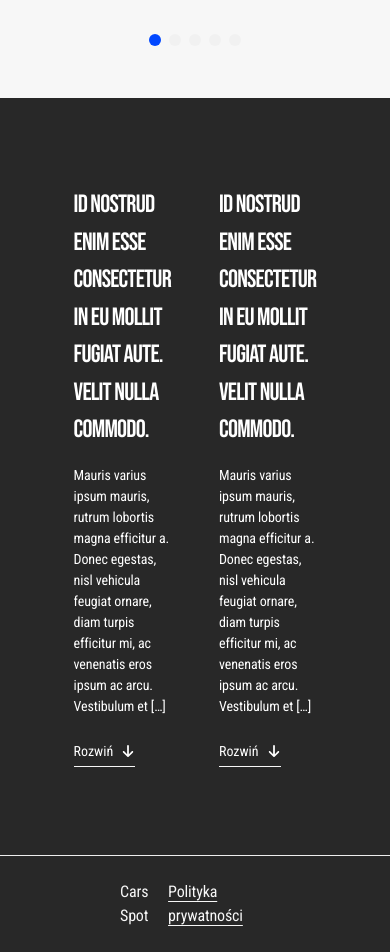
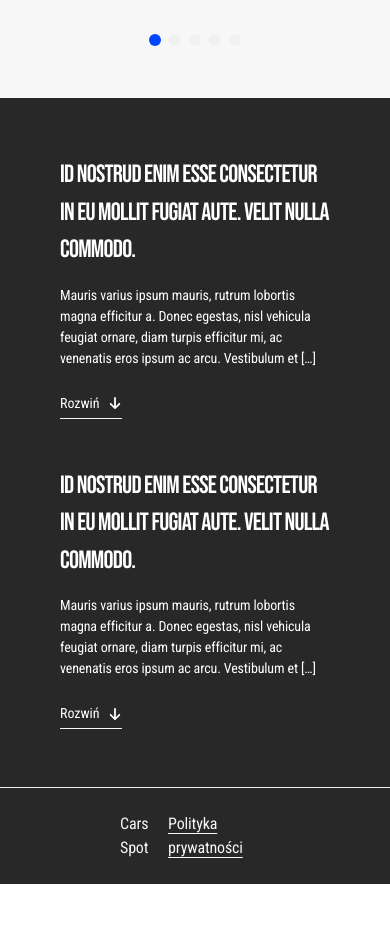
Before and after one commit to leyuav/recruitment-task, a React (Vite) app in the folder recruitment-task/: page / in a window 390 px wide. Shown: the part 972-1924 px from the top of the page. After the commit the page ends 1856 px from the top, so only its background shows below. Built offline with nearby package versions, Linux system fonts and the light colour scheme.

Commit message:
mobile view for SEO section

```diff
--- a/recruitment-task/src/components/SEO.jsx
+++ b/recruitment-task/src/components/SEO.jsx
@@ -3,7 +3,9 @@ import { FaArrowDown } from 'react-icons/fa6';
 
 const SEO = () => (
   <section className='flex md:flex-row flex-col bg-secondary'>
-    <div className={`${styles.flexCenter} py-[88px] px-[120px] w-[100%] gap-[48px]`}>
+    <div
+      className={`${styles.flexCenter} sm:py-[88px] py-[58px] sm:px-[120px] px-[60px] w-[100%] md:flex-row flex-col gap-[48px]`}
+    >
       <div className='max-w-[576px] flex flex-col items-start'>
         <h1
           className={`${styles.heading} mb-[16px] text-[25px] leading-[37.5px] tracking-[-0.03em] text-[#ffffff]`}
```
